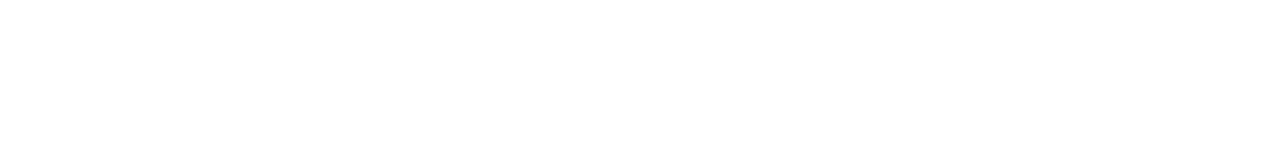
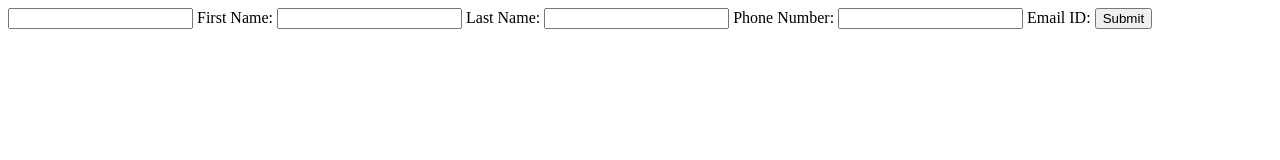
Before and after one commit to acciojob/form-login-2-Hi-manshu2301, a website: page main.html in a window 1280 px wide. Drawn offline with Linux system fonts and the light colour scheme.

Commit message:
created a submission

```diff
--- a/main.html
+++ b/main.html
@@ -8,6 +8,18 @@
 
 <body>
 	<!-- the entire body must be written by student -->
+	<form>
+		<input type="text" id="fname" name="First Name">
+		<label for="fname"> First Name: </label>
+		<input type="text" id="lname" name="Last Name">
+		<label for="lname"> Last Name: </label>
+		<input type="number" id="num" name="Phone Number">
+		<label for="num"> Phone Number: </label>
+		<input type="email" id="email" name="Email ID">
+		<label for="email"> Email ID: </label>
+		<input type="submit" onclick="getFormValue()">
+
+	</form>
     <script type="text/javascript" src="./script.js">
 </script>
 
--- a/script.js
+++ b/script.js
@@ -1 +1,8 @@
 //your JS code here. If required.
+function getFormValue(){
+	let first = document.getElementById("fname").value;
+	let last = document.getElementById("lname").value;
+	let phone = document.getElementById("num").value;
+	let email = document.getElementById("email").value;
+	alert(`Fist Name: ${first} +" "+Last Name:${last}+" "+Phone Number:${phone}+" "+Email ID:${email}`);
+}
```
